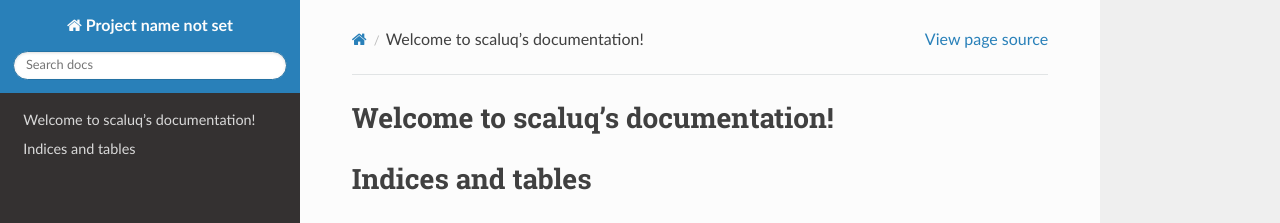
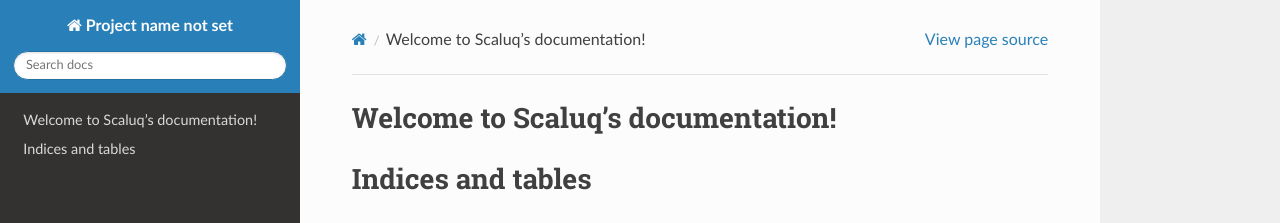
Before and after one commit to qulacs/scaluq, a Sphinx documentation site: the page built from doc/source/index.rst, in a window 1280 px wide. Shown: the top 223 px of the page. Built offline with Sphinx 7.4.7 and the Read the Docs theme 3.1.0, drawn with Linux system fonts in a browser that asks for light colours; the version number could not be read and is left out.

```diff
--- a/doc/source/index.rst
+++ b/doc/source/index.rst
@@ -1,9 +1,9 @@
-.. scaluq documentation master file, created by
+.. Scaluq documentation master file, created by
    sphinx-quickstart on Thu Mar 28 10:04:24 2024.
    You can adapt this file completely to your liking, but it should at least
    contain the root `toctree` directive.
 
-Welcome to scaluq's documentation!
+Welcome to Scaluq's documentation!
 ==================================
 
 .. toctree::
```
Also changed, not shown: README.md (+5 -5 lines), 1 other file.
